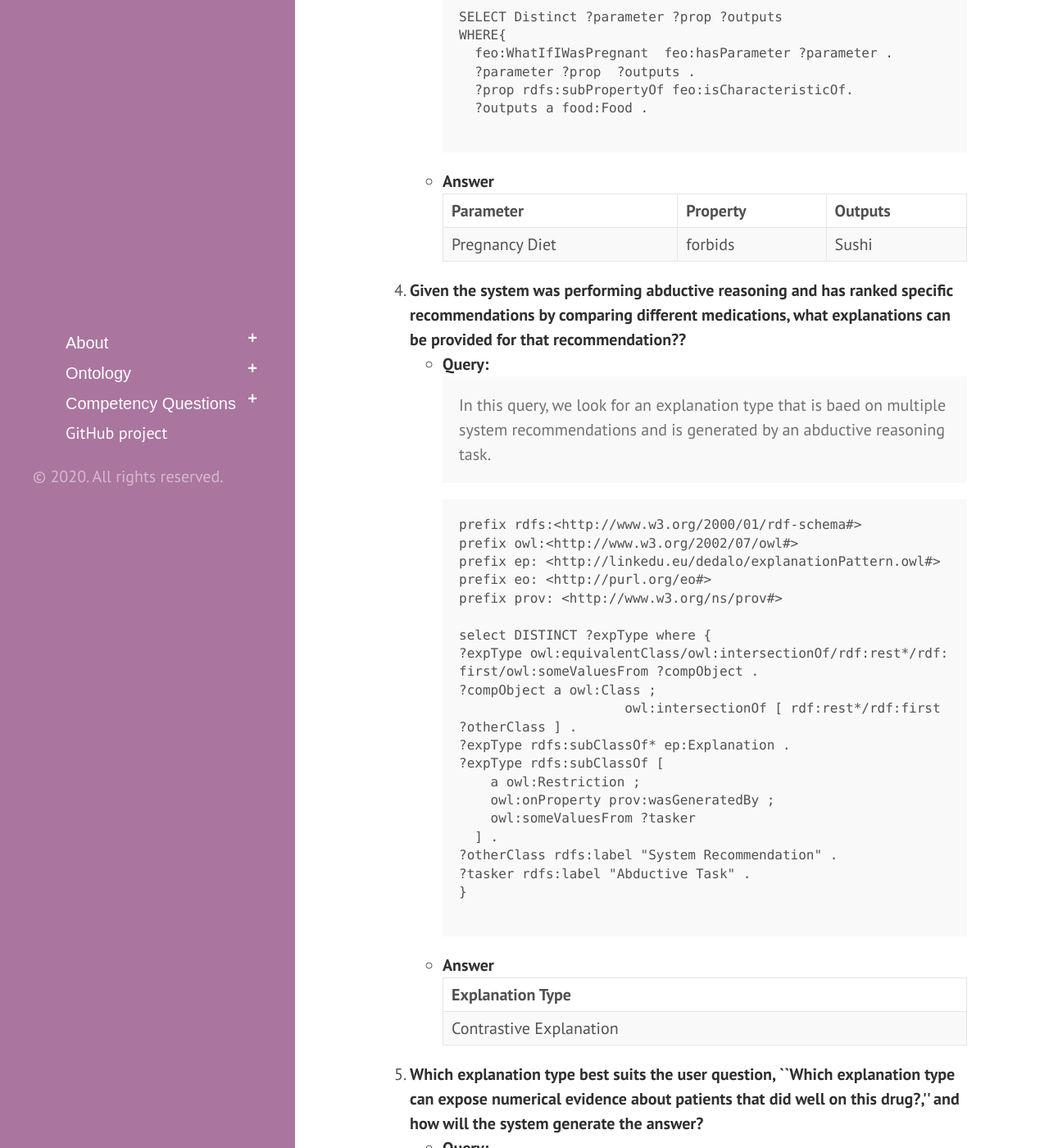
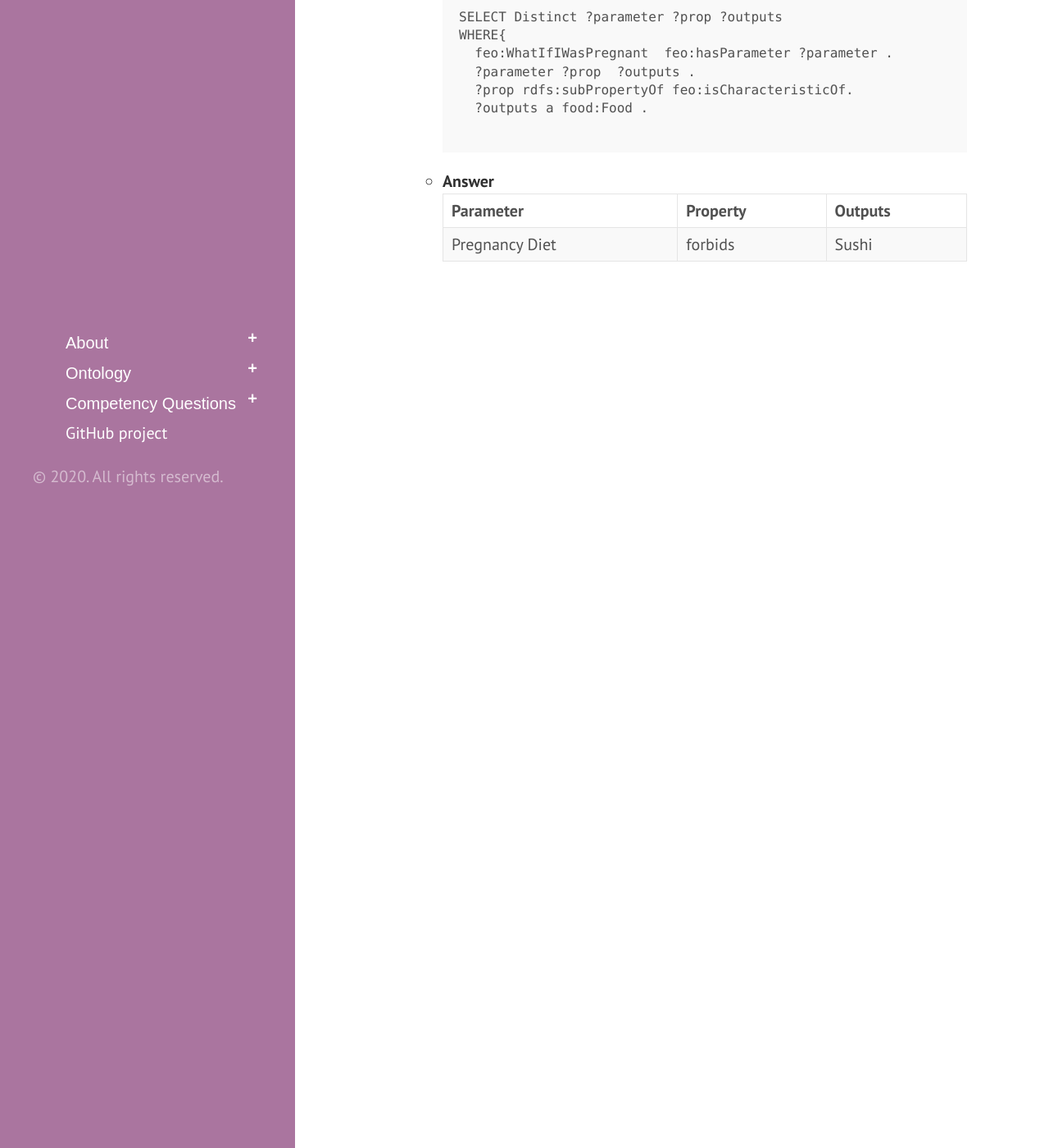
Before and after one commit to tetherless-world/food-expanation-ontology, a Jekyll site: the page built from competencyquestions.md, in a window 1280 px wide and 1400 px high, scrolled down 3139 px. Shown: the whole window at 82% size. Built offline with Jekyll 4.4.1, drawn with Linux system fonts in a browser that asks for light colours; Markdown is read by kramdown in place of the engine named in the settings; some of the changed text lies outside the part shown.

Commit message:
Update competencyquestions.md

```diff
--- a/competencyquestions.md
+++ b/competencyquestions.md
@@ -177,103 +177,5 @@ WHERE{
   </li>
   </ul>
   </li>
-
-  <li id="question4"><strong>Given the system was performing abductive reasoning and has ranked specific recommendations by comparing different medications, what explanations can be provided for that recommendation??</strong>
-  <ul type = "circle">
-    <li> <strong>Query:</strong> <br/>
-      <p class="message">In this query, we look for an explanation type that is baed on multiple system recommendations and is generated by an abductive reasoning task.</p>
-      <pre>
-prefix rdfs:<http://www.w3.org/2000/01/rdf-schema#>
-prefix owl:<http://www.w3.org/2002/07/owl#>
-prefix ep: <http://linkedu.eu/dedalo/explanationPattern.owl#>
-prefix eo: <http://purl.org/eo#>
-prefix prov: <http://www.w3.org/ns/prov#>
-
-select DISTINCT ?expType where {
-?expType owl:equivalentClass/owl:intersectionOf/rdf:rest*/rdf:first/owl:someValuesFrom ?compObject .
-?compObject a owl:Class ;
-                     owl:intersectionOf [ rdf:rest*/rdf:first ?otherClass ] .
-?expType rdfs:subClassOf* ep:Explanation .
-?expType rdfs:subClassOf [
-    a owl:Restriction ;
-    owl:onProperty prov:wasGeneratedBy ;
-    owl:someValuesFrom ?tasker
-  ] .
-?otherClass rdfs:label "System Recommendation" .
-?tasker rdfs:label "Abductive Task" .
-}
-      </pre></li>
-      <li><strong>Answer</strong> <br/>
-  <table>
-<thead>
-  <tr>
-    <th>Explanation Type</th>
-  </tr>
-</thead>
-<tbody>
-  <tr>
-    <td>Contrastive Explanation</td>
-  </tr>
-</tbody>
-</table>
-  </li>
-  </ul>
-  </li>
-
-  <li id="question5"><strong>Which explanation type best suits the user question, ``Which explanation type can expose numerical evidence about  patients that did well on this drug?,'' and how will the system generate the answer?</strong>
-  <ul type = "circle">
-    <li> <strong>Query:</strong> <br/>
-      <p class="message">In this query, we look for the numerical evidence embedded with a system recommendation upon which an explanation is based.</p>
-      <pre>
-prefix rdfs:<http://www.w3.org/2000/01/rdf-schema#>
-prefix owl:<http://www.w3.org/2002/07/owl#>
-prefix eo: <https://purl.org/heals/eo#>
-prefix ep: <http://linkedu.eu/dedalo/explanationPattern.owl#>
-prefix prov: <http://www.w3.org/ns/prov#>
-
-select ?class ?object where {
-{
-select DISTINCT ?classLabel ?object where {
-?class (rdfs:subClassOf|owl:equivalentClass)/owl:onProperty ep:isBasedOn .
-?class (rdfs:subClassOf|owl:equivalentClass)/owl:someValuesFrom ?object .
-?object owl:intersectionOf ?collections .
- ?collections rdf:rest*/rdf:first ?comps .
-?comps a owl:Restriction .
-?comps owl:onProperty prov:wasGeneratedBy .
-?comps owl:someValuesFrom ?compObject .
-?compObject owl:intersectionOf ?subCollections .
- ?subCollections rdf:rest*/rdf:first ?subComps .
-?subComps a owl:Restriction .
-?subComps owl:someValuesFrom ?subCompObject .
-?subCompObject owl:intersectionOf ?innerCollections .
- ?innerCollections rdf:rest*/rdf:first ?innerComps .
-?innerComps a owl:Class .
-?innerComps rdfs:label "Numerical Evidence" .
-?class rdfs:label ?classLabel .
-?class rdfs:subClassOf* ep:Explanation .
-}
-}
-?class rdfs:label ?classLabel .
-
-}
-      </pre></li>
-      <li><strong>Answer</strong> <br/>
-  <table>
-<thead>
-  <tr>
-    <th>Class</th>
-    <th>Object</th>
-  </tr>
-</thead>
-<tbody>
-  <tr>
-    <td>Statistical <br>Explanation</td>
-    <td>'System Recommendation' and (GeneratedBy some ('Inductive Task' and ('has output' some ('Numerical Evidence' and ('in relation to' some 'Object Record')))))</td>
-  </tr>
-</tbody>
-</table>
-  </li>
-  </ul>
-  </li>
 </ol>
   </content>
```
